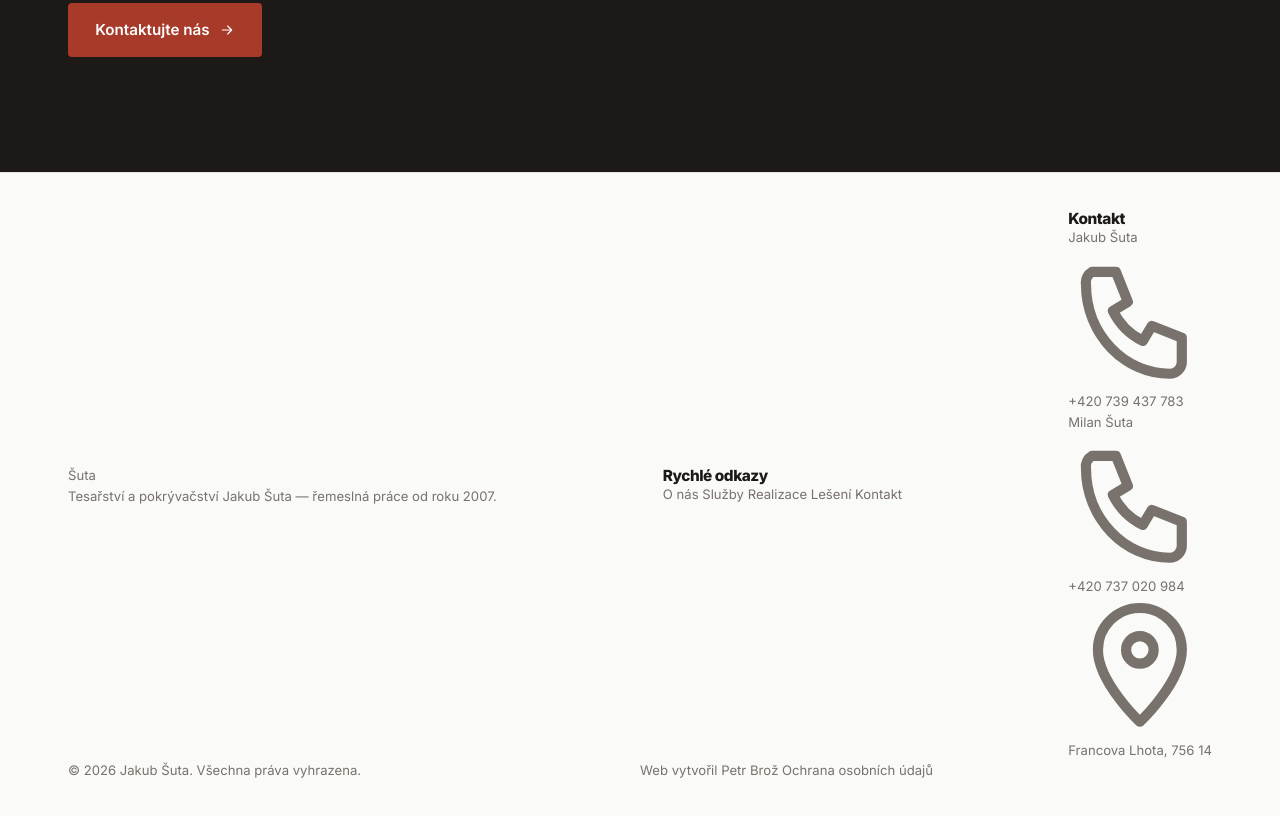
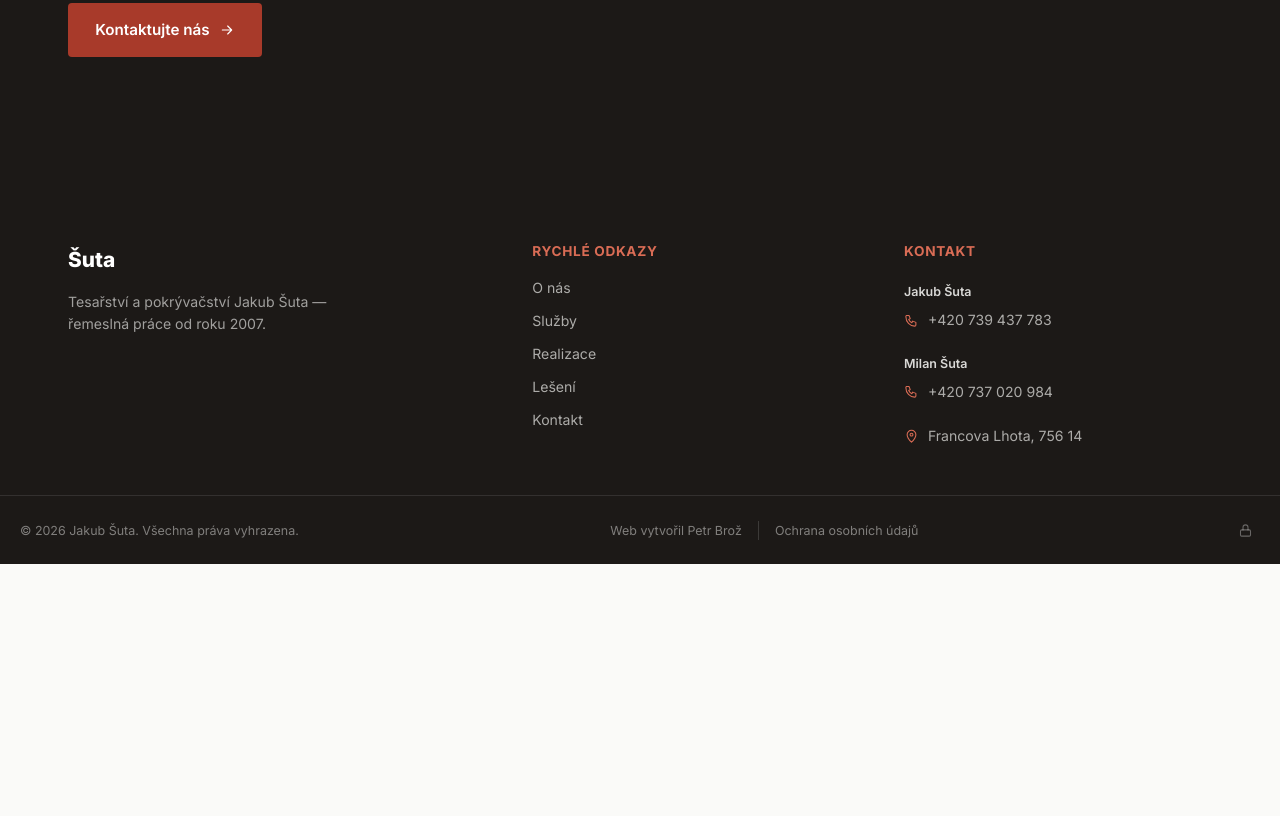
Before and after one commit to PetrBroz-ofc/TesarstviSuta, a website: page index.html in a window 1280 px wide. Shown: the part 3955-4771 px from the top of the page. After the commit the page ends 4519 px from the top, so only its background shows below. Drawn offline with Linux system fonts and the light colour scheme.

Commit message:
Styl noveho footeru (3 sloupce + bottom bar)

```diff
--- a/css/style.css
+++ b/css/style.css
@@ -732,23 +732,104 @@ h1, h2, h3, .section-title {
    Footer
    ========================================================================== */
 .site-footer {
-  padding: 2.4rem 0;
-  border-top: 1px solid var(--color-border);
+  background: var(--color-primary);
+  color: rgba(250, 250, 248, 0.65);
 }
-.site-footer .container {
+
+.footer-main { padding: clamp(3rem, 6vw, 4.5rem) 0 clamp(2.2rem, 4vw, 3rem); }
+
+.footer-grid {
+  display: grid;
+  grid-template-columns: 1.3fr 1fr 1fr;
+  gap: clamp(2rem, 5vw, 4rem);
+}
+
+.footer-col h3 {
+  font-size: 0.85rem;
+  font-weight: 700;
+  color: var(--color-accent-light);
+  text-transform: uppercase;
+  letter-spacing: 0.05em;
+  margin-bottom: 1.2rem;
+}
+
+.footer-logo {
+  font-family: var(--font-display);
+  font-weight: 800;
+  font-size: 1.3rem;
+  color: var(--color-white);
+  margin-bottom: 0.9rem;
+}
+.footer-brand p {
+  font-size: 0.88rem;
+  line-height: 1.6;
+  max-width: 320px;
+  color: rgba(250, 250, 248, 0.6);
+}
+
+.footer-links-list { display: flex; flex-direction: column; gap: 0.7rem; }
+.footer-links-list a { font-size: 0.88rem; color: rgba(250, 250, 248, 0.65); }
+.footer-links-list a:hover { color: var(--color-white); }
+
+.footer-contact-block { display: flex; flex-direction: column; gap: 0.5rem; }
+.footer-contact-name {
+  font-size: 0.78rem;
+  font-weight: 600;
+  color: rgba(250, 250, 248, 0.85);
+  margin-top: 0.3rem;
+}
+.footer-contact-name-2 { margin-top: 0.9rem; }
+.footer-contact-row {
   display: flex;
+  align-items: center;
+  gap: 0.55rem;
+  font-size: 0.88rem;
+  color: rgba(250, 250, 248, 0.65);
+}
+.footer-contact-row svg { width: 15px; height: 15px; flex-shrink: 0; color: var(--color-accent-light); }
+.footer-contact-row:hover { color: var(--color-white); }
+.footer-contact-address { margin-top: 0.9rem; }
+
+.footer-bottom {
+  border-top: 1px solid rgba(250, 250, 248, 0.1);
+}
+.footer-bottom-inner {
+  display: flex;
+  align-items: center;
   justify-content: space-between;
+  gap: 1.2rem;
+  flex-wrap: wrap;
+  padding: 1.2rem 0;
+  font-size: 0.78rem;
+}
+.footer-bottom-links { display: flex; align-items: center; gap: 1rem; }
+.footer-bottom-links a,
+.footer-bottom-inner > p {
+  color: rgba(250, 250, 248, 0.45);
+}
+.footer-bottom-links a:hover { color: rgba(250, 250, 248, 0.85); }
+.footer-bottom-links a:not(:last-child) {
+  padding-right: 1rem;
+  border-right: 1px solid rgba(250, 250, 248, 0.15);
+}
+
+.footer-admin-lock {
+  display: flex;
   align-items: center;
-  gap: 1rem;
-  flex-wrap: wrap;
-  font-size: 0.82rem;
-  color: var(--color-text-muted);
+  justify-content: center;
+  width: 30px;
+  height: 30px;
+  border-radius: 50%;
+  color: rgba(250, 250, 248, 0.35);
+  flex-shrink: 0;
 }
-.footer-links { display: flex; align-items: center; gap: 1.2rem; }
-.footer-admin-link { opacity: 0.4; font-size: 0.75rem; }
-.footer-admin-link:hover { opacity: 1; }
-.footer-legal-link { opacity: 0.55; font-size: 0.75rem; }
-.footer-legal-link:hover { opacity: 1; }
+.footer-admin-lock:hover { color: var(--color-white); background: rgba(250, 250, 248, 0.08); }
+.footer-admin-lock svg { width: 15px; height: 15px; }
+
+@media (max-width: 760px) {
+  .footer-grid { grid-template-columns: 1fr; gap: 2.2rem; }
+  .footer-bottom-inner { flex-direction: column; align-items: flex-start; }
+}
 
 /* ==========================================================================
    Stránka: Ochrana osobních údajů
```
